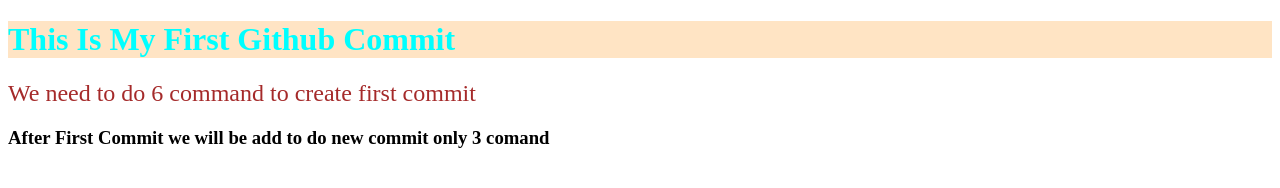
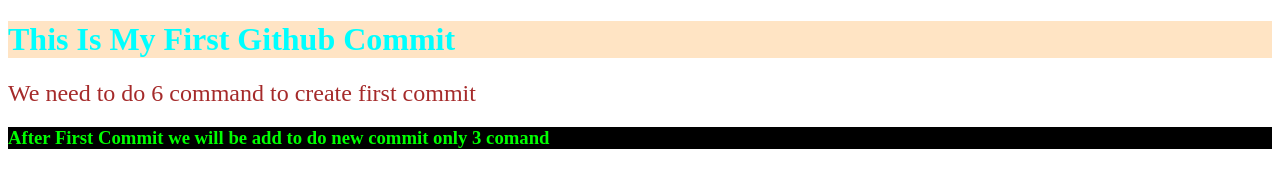
Before and after one commit to imran-mridha/my-first-repo, a plain HTML site: page index.html in a window 1280 px wide. Drawn offline with Linux system fonts and the light colour scheme.

Commit message:
H3 color changes

```diff
--- a/style.css
+++ b/style.css
@@ -6,3 +6,7 @@
   color:brown;
   font-weight: 500;
 }
+h3{
+  color:lime;
+  background-color: #000;
+}
```
